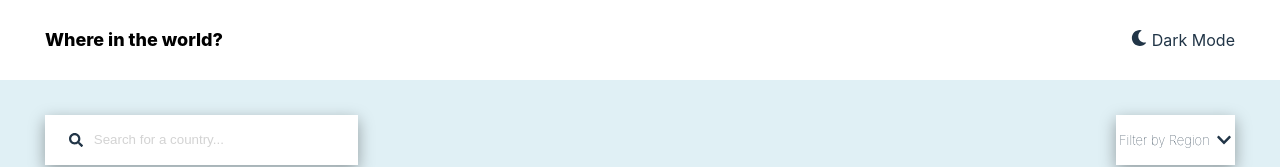
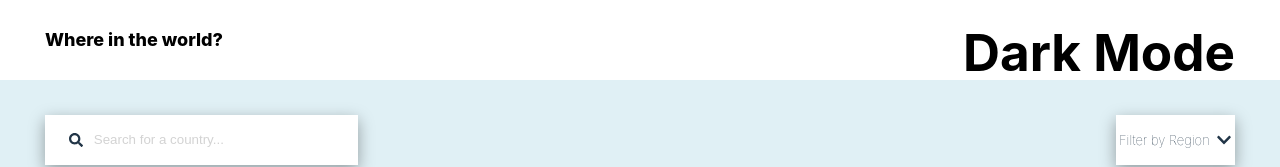
Before and after one commit to Harikrishnan6235/Rest-countries, a React (Vite) app: page / in a window 1280 px wide. Shown: the top 167 px of the page. Built offline with nearby package versions, Linux system fonts and the light colour scheme; no server answers.

Commit message:
changed color

```diff
--- a/src/App.css
+++ b/src/App.css
@@ -20,6 +20,9 @@
   font-size:large ;
   color: black;
 
+}
+.darkmode{
+  color: black;
 }
 .options{
   width: 100%;
--- a/src/App.jsx
+++ b/src/App.jsx
@@ -14,8 +14,8 @@ const App = () => {
     <div className='main'>
       <div className="header">
         <h1 className='where'>Where in the world?</h1>
-        <div className="modes"><FaMoon/>
-        <font> Dark Mode </font>
+        <div className="modes"><FaMoon color='black'/>
+        <h1 className='darkmode'> Dark Mode </h1>
         </div>
       </div>
       <div className="options">
--- a/src/components/countries/Country.css
+++ b/src/components/countries/Country.css
@@ -8,6 +8,7 @@
     align-items: center;
     justify-content: flex-start;
     box-shadow: rgba(0, 0, 0, 0.35) 0px 5px 15px;
+    color: black;
 }
 .flag{
     width: 100%;
```
